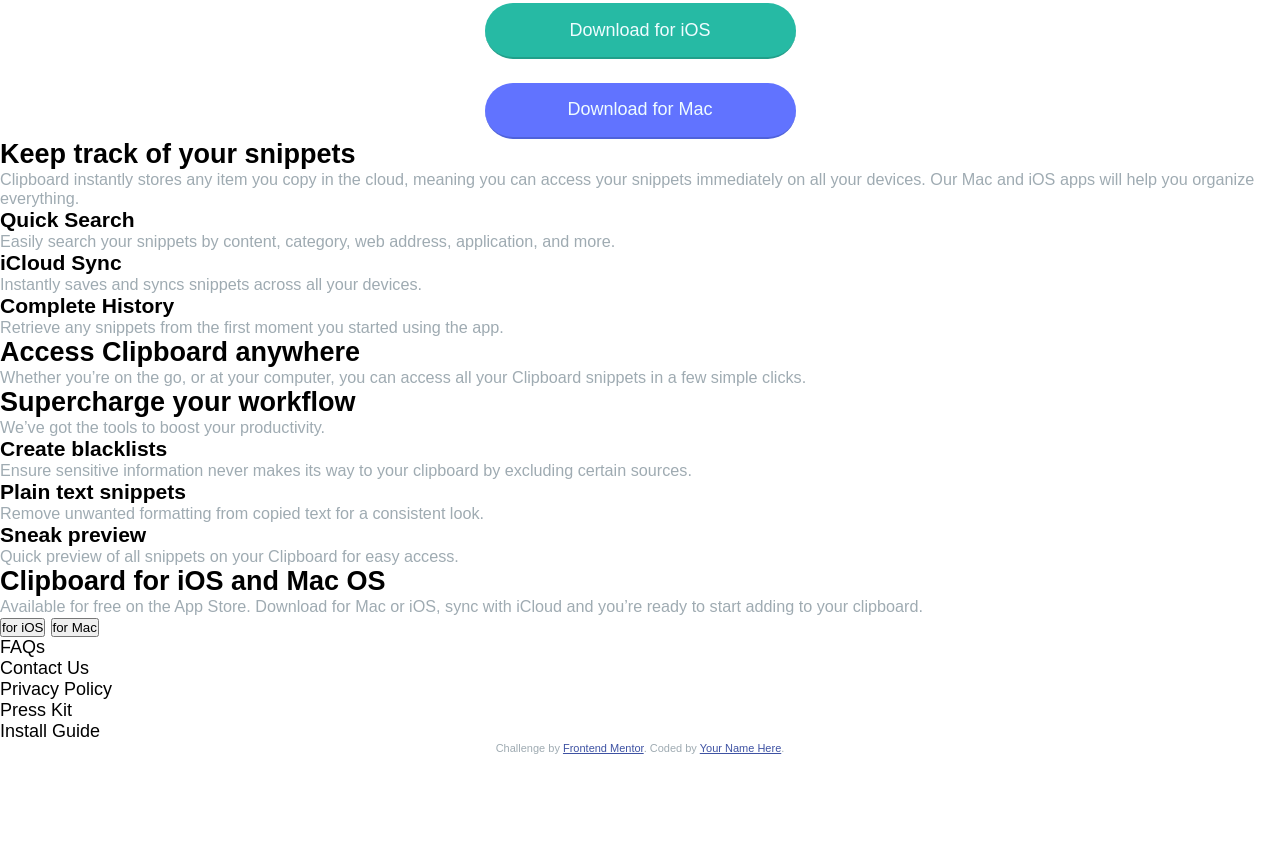
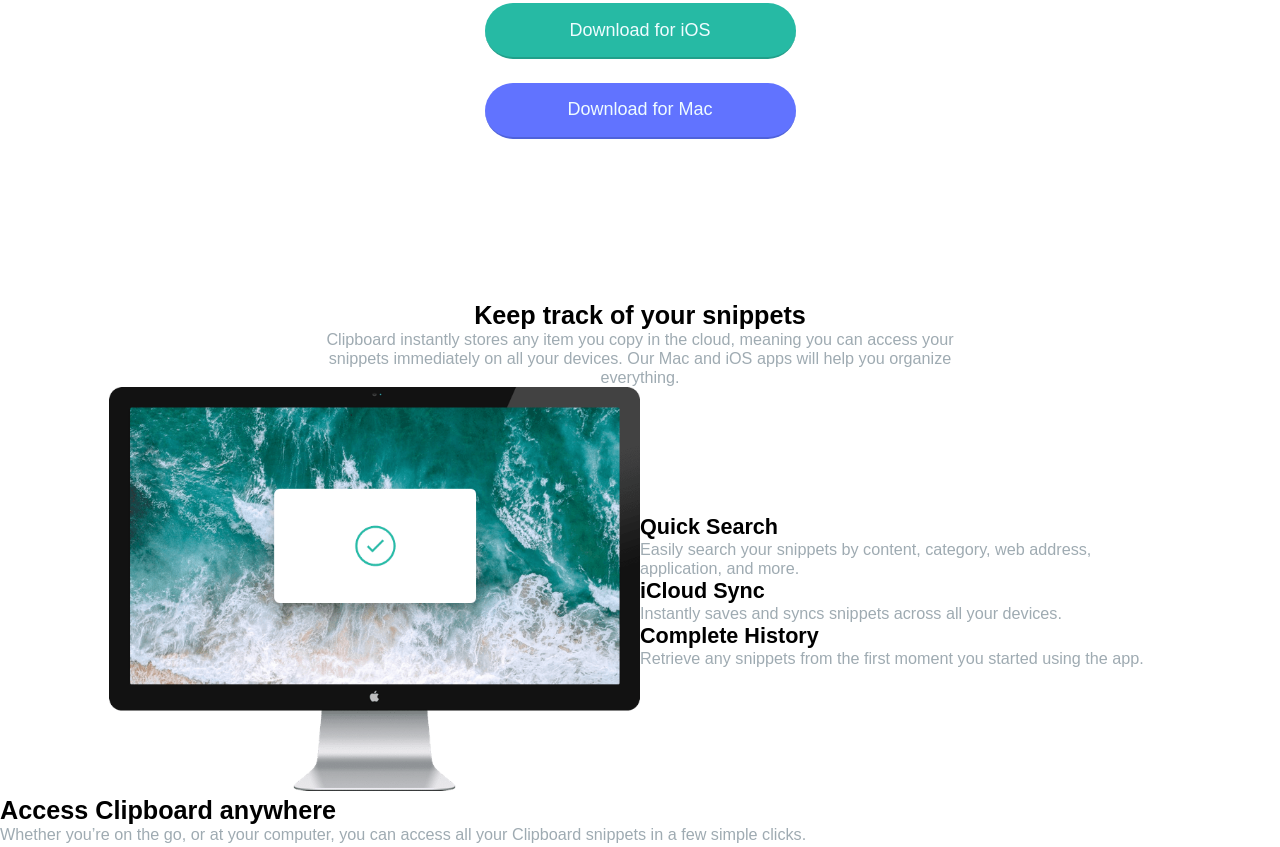
Before and after one commit to cornelisgijsbert/FEM-solutions, a plain HTML site: page landing-page/clipboard-landing-page-master/index.html in a window 1280 px wide. Shown: the part 469-1316 px from the top of the page. Before the commit the page ends 1223 px from the top, so only its background shows below. Drawn offline with Linux system fonts and the light colour scheme; a web font is replaced by a local one.

Commit message:
started styling section--a width grid

```diff
--- a/landing-page/clipboard-landing-page-master/css/styles.css
+++ b/landing-page/clipboard-landing-page-master/css/styles.css
@@ -1,4 +1,5 @@
 /* root styles */
+
 :root {
     /* primary colors */
     --StrongCyan: hsl(171, 66%, 44%);
@@ -8,7 +9,9 @@
     --GrayishBlue: hsl(201, 11%, 66%);
 }
 
+
 /* zet alles op nul */
+
 * {
     margin: 0;
     padding: 0;
@@ -16,10 +19,24 @@
     box-sizing: border-box;
 }
 
+
 /* font-family and font-size */
+
 body {
     font-family: 'Bai Jamjuree', sans-serif;
     font-size: 18px;
+}
+
+h2 {
+    font-size: 1.4em;
+}
+
+h3 {
+    font-size: 1.2em;
+}
+
+img {
+    width: 100%;
 }
 
 p {
@@ -28,7 +45,9 @@
     color: var(--GrayishBlue);
 }
 
+
 /* buttons */
+
 .form--btns {
     display: flex;
     flex-direction: column;
@@ -54,7 +73,9 @@
     border-bottom: 2px solid #4f62da;
 }
 
+
 /* header styles */
+
 .page--header {
     display: flex;
     flex-direction: column;
@@ -63,6 +84,7 @@
     background-image: url(../images/bg-header-mobile.png);
     background-position: right top;
     background-repeat: no-repeat;
+    padding-bottom: 9em;
 }
 
 .page--header figure {
@@ -87,3 +109,32 @@
     margin-top: 1.3em;
     margin-bottom: 2.6em;
 }
+
+
+/* section--a styles*/
+
+.page--section--a {
+    display: grid;
+    grid-template-columns: auto;
+    width: calc(100vw * 0.83);
+    margin: auto;
+}
+
+.page--section--a header {
+    max-width: 686px;
+    margin: auto;
+    text-align: center;
+}
+
+.page--section--a div {
+    margin: auto;
+}
+
+@media only screen and (min-width: 768px) {
+    .page--section--a {
+        grid-template-columns: 1fr 1fr;
+    }
+    .page--section--a header {
+        grid-column: 1 / 3;
+    }
+}
--- a/landing-page/clipboard-landing-page-master/index.html
+++ b/landing-page/clipboard-landing-page-master/index.html
@@ -1,91 +1,74 @@
 <!DOCTYPE html>
 <html lang="en">
+
 <head>
     <meta charset="UTF-8">
-  <meta name="viewport" content="width=device-width, initial-scale=1.0"> <!-- displays site properly based on user's device -->
+    <meta content="width=device-width, initial-scale=1.0" name="viewport">
+    <!-- displays site properly based on user's device -->
+    <link href="./images/favicon-32x32.png" rel="icon" sizes="32x32" type="image/png">
+    <link href="css/styles.css" rel="stylesheet">
+    <title>Frontend Mentor | Clipboard landing page</title>
+    <!-- Feel free to remove these styles or customise in your own stylesheet 👍 -->
 
-  <link rel="icon" type="image/png" sizes="32x32" href="./images/favicon-32x32.png">
-
-  <link rel="stylesheet" href="css/styles.css">
-
-  <title>Frontend Mentor | Clipboard landing page</title>
-
-  <!-- Feel free to remove these styles or customise in your own stylesheet 👍 -->
     <style>
         @import url('https://fonts.googleapis.com/css2?family=Bai+Jamjuree:wght@400;600&display=swap');
-    .attribution { font-size: 11px; text-align: center; }
-    .attribution a { color: hsl(228, 45%, 44%); }
+        .attribution {
+            font-size: 11px;
+            text-align: center;
+        }
+
+        .attribution a {
+            color: hsl(228, 45%, 44%);
+        }
     </style>
 </head>
+
 <body>
     <header class="page--header">
         <figure>
-      <img src="images/logo.svg" alt="Logo">
+            <img alt="Logo" src="images/logo.svg">
         </figure>
         <h1>A history of everything you copy</h1>
-  <p>
-  Clipboard allows you to track and organize everything you
-  copy. Instantly access your clipboard on all your devices.
-  </p>
+        <p>Clipboard allows you to track and organize everything you copy. Instantly access your clipboard on all your devices.</p>
         <form class="form--btns">
-  <button class="btn  btn--ios">Download for iOS</button>
-  <button class="btn  btn--mac">Download for Mac</button>
+            <button class="btn btn--ios">Download for iOS</button> <button class="btn btn--mac">Download for Mac</button>
         </form>
     </header>
     <main>
-  <section>
-  <h2>
-    Keep track of your snippets
-  </h2>
-  <p>
-  Clipboard instantly stores any item you copy in the cloud,
-  meaning you can access your snippets immediately on all your
-  devices. Our Mac and iOS apps will help you organize everything.
-  </p>
+        <section class="page--section--a">
+            <header>
+                <h2>Keep track of your snippets</h2>
+                <p>Clipboard instantly stores any item you copy in the cloud, meaning you can access your snippets immediately on all your devices. Our Mac and iOS apps will help you organize everything.</p>
+            </header>
+            <figure>
+                <img alt="" src="images/image-computer.png">
+            </figure>
+            <div>
                 <h3>Quick Search</h3>
-
                 <p>Easily search your snippets by content, category, web address, application, and more.</p>
-
                 <h3>iCloud Sync</h3>
-
                 <p>Instantly saves and syncs snippets across all your devices.</p>
-
                 <h3>Complete History</h3>
-
                 <p>Retrieve any snippets from the first moment you started using the app.</p>
-
+            </div>
         </section>
-<section>
+        <section class="page--section--b">
             <h2>Access Clipboard anywhere</h2>
-
-  <p>Whether you’re on the go, or at your computer, you can access all your Clipboard
-  snippets in a few simple clicks.</p>
+            <p>Whether you’re on the go, or at your computer, you can access all your Clipboard snippets in a few simple clicks.</p>
         </section>
         <section>
             <h2>Supercharge your workflow</h2>
-
             <p>We’ve got the tools to boost your productivity.</p>
-
             <h3>Create blacklists</h3>
-
             <p>Ensure sensitive information never makes its way to your clipboard by excluding certain sources.</p>
-
             <h3>Plain text snippets</h3>
-
             <p>Remove unwanted formatting from copied text for a consistent look.</p>
-
             <h3>Sneak preview</h3>
-
             <p>Quick preview of all snippets on your Clipboard for easy access.</p>
         </section>
         <section>
             <h2>Clipboard for iOS and Mac OS</h2>
-
-  <p>Available for free on the App Store. Download for Mac or iOS, sync with iCloud
-  and you’re ready to start adding to your clipboard.</p>
-
-  <button>for iOS</button>
-  <button>for Mac</button>
+            <p>Available for free on the App Store. Download for Mac or iOS, sync with iCloud and you’re ready to start adding to your clipboard.</p><button>for iOS</button> <button>for Mac</button>
         </section>
         <section>
             <ul>
@@ -98,10 +81,8 @@
         </section>
     </main>
     <footer>
-    <p class="attribution">
-      Challenge by <a href="https://www.frontendmentor.io?ref=challenge" target="_blank">Frontend Mentor</a>.
-      Coded by <a href="#">Your Name Here</a>.
-    </p>
+        <p class="attribution">Challenge by <a href="https://www.frontendmentor.io?ref=challenge" target="_blank">Frontend Mentor</a>. Coded by <a href="#">Your Name Here</a>.</p>
     </footer>
 </body>
+
 </html>
```
Lines whose indentation alone changed are shown as unchanged.
